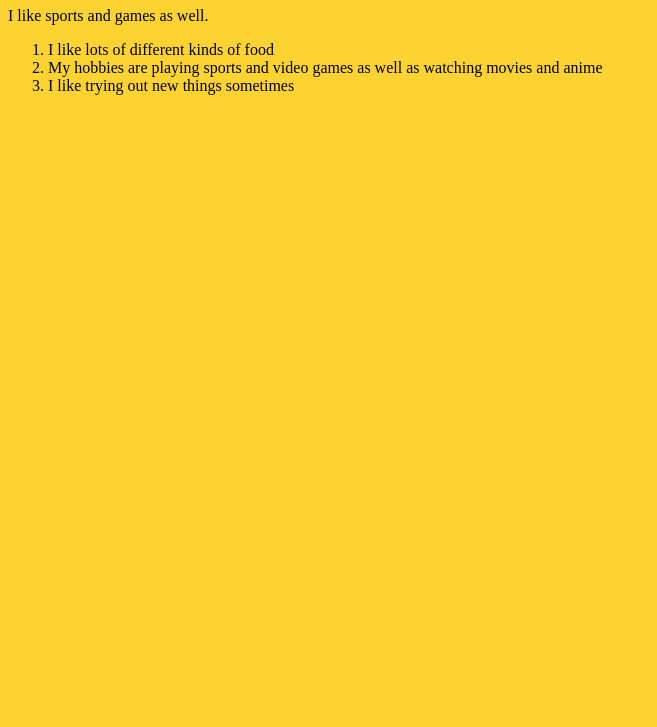
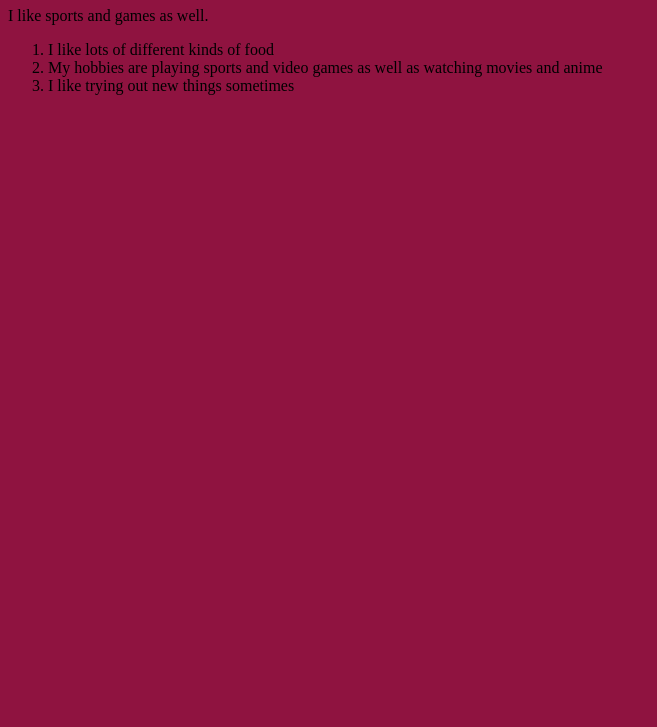
Before and after one commit to jmoody744/jmoody744.github.io, a plain HTML site: page index.html in a window 1280 px wide. Shown: the part 73-800 px from the top of the page, without its empty margins (0-657 px from the left). Drawn offline with Linux system fonts and the light colour scheme.

Commit message:
Update myCSS.css

```diff
--- a/static/css/myCSS.css
+++ b/static/css/myCSS.css
@@ -1,3 +1,3 @@
 body {
-  background-color: rgb(253,211,50);
+  background-color: rgb(143, 19, 64);
 }
```
